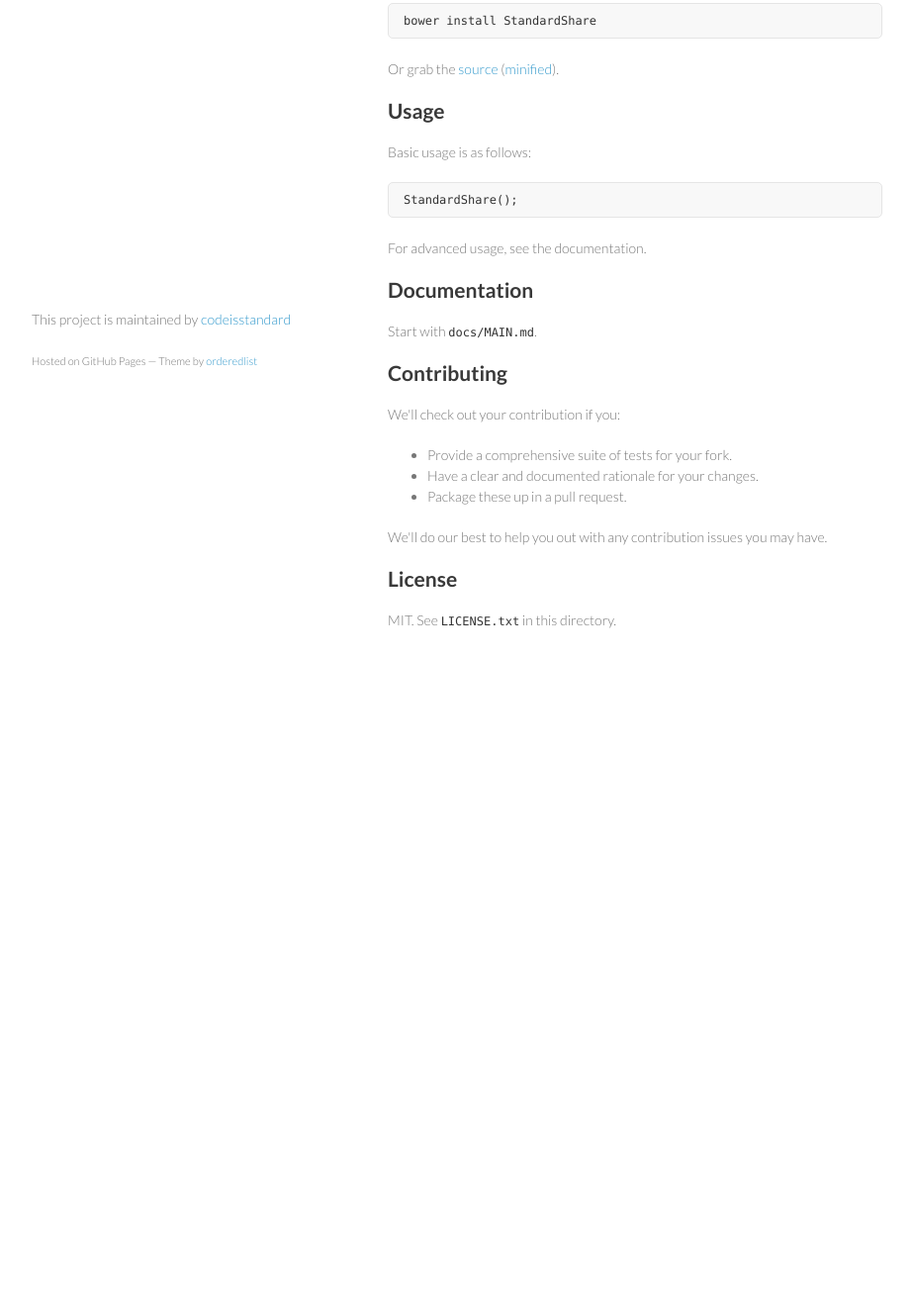
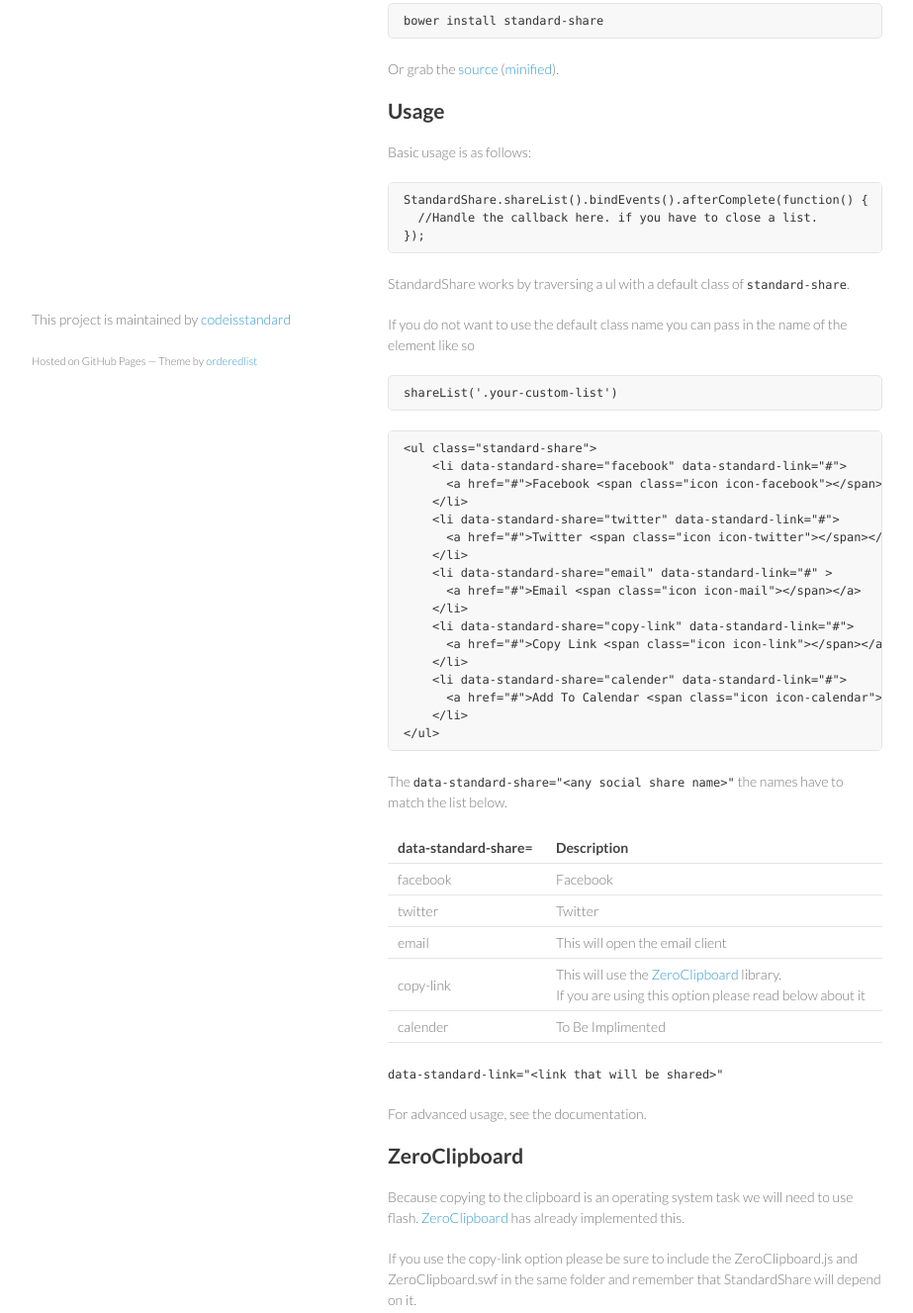
Before and after one commit to codeisstandard/StandardShare, a plain HTML site: page index.html in a window 1280 px wide. Shown: the part 356-1683 px from the top of the page at 99% size, without its empty margins (178-1101 px from the left). Before the commit the page ends 1063 px from the top, so only its background shows below. Drawn offline with Linux system fonts and the light colour scheme.

Commit message:
Create gh-pages branch via GitHub

```diff
--- a/index.html
+++ b/index.html
@@ -45,7 +45,7 @@
 
 <p>Using Bower:</p>
 
-<pre><code>bower install StandardShare
+<pre><code>bower install standard-share
 </code></pre>
 
 <p>Or grab the <a href="https://github.com/codeisstandard/StandardShare/dist/StandardShare.js">source</a> (<a href="https://github.com/codeisstandard/StandardShare/dist/StandardShare.min.js">minified</a>).</p>
@@ -55,15 +55,79 @@
 
 <p>Basic usage is as follows:</p>
 
-<pre><code>StandardShare();
-</code></pre>
+<div class="highlight highlight-javascript"><pre>StandardShare.shareList().bindEvents().afterComplete(<span class="pl-st">function</span>() {
+  <span class="pl-c">//Handle the callback here. if you have to close a list.</span>
+});</pre></div>
+
+<p>StandardShare works by traversing a ul with a default class of <code>standard-share</code>.</p>
+
+<p>If you do not want to use the default class name you can pass in the name of the element like so</p>
+
+<div class="highlight highlight-javascript"><pre>shareList(<span class="pl-s1"><span class="pl-pds">'</span>.your-custom-list<span class="pl-pds">'</span></span>)</pre></div>
+
+<div class="highlight highlight-html"><pre>&lt;<span class="pl-ent">ul</span> <span class="pl-e">class</span>=<span class="pl-s1"><span class="pl-pds">"</span>standard-share<span class="pl-pds">"</span></span>&gt;
+    &lt;<span class="pl-ent">li</span> <span class="pl-e">data-standard-share</span>=<span class="pl-s1"><span class="pl-pds">"</span>facebook<span class="pl-pds">"</span></span> <span class="pl-e">data-standard-link</span>=<span class="pl-s1"><span class="pl-pds">"</span>#<span class="pl-pds">"</span></span>&gt;
+      &lt;<span class="pl-ent">a</span> <span class="pl-e">href</span>=<span class="pl-s1"><span class="pl-pds">"</span>#<span class="pl-pds">"</span></span>&gt;Facebook &lt;<span class="pl-ent">span</span> <span class="pl-e">class</span>=<span class="pl-s1"><span class="pl-pds">"</span>icon icon-facebook<span class="pl-pds">"</span></span>&gt;&lt;/<span class="pl-ent">span</span>&gt;&lt;/<span class="pl-ent">a</span>&gt;
+    &lt;/<span class="pl-ent">li</span>&gt;
+    &lt;<span class="pl-ent">li</span> <span class="pl-e">data-standard-share</span>=<span class="pl-s1"><span class="pl-pds">"</span>twitter<span class="pl-pds">"</span></span> <span class="pl-e">data-standard-link</span>=<span class="pl-s1"><span class="pl-pds">"</span>#<span class="pl-pds">"</span></span>&gt;
+      &lt;<span class="pl-ent">a</span> <span class="pl-e">href</span>=<span class="pl-s1"><span class="pl-pds">"</span>#<span class="pl-pds">"</span></span>&gt;Twitter &lt;<span class="pl-ent">span</span> <span class="pl-e">class</span>=<span class="pl-s1"><span class="pl-pds">"</span>icon icon-twitter<span class="pl-pds">"</span></span>&gt;&lt;/<span class="pl-ent">span</span>&gt;&lt;/<span class="pl-ent">a</span>&gt;
+    &lt;/<span class="pl-ent">li</span>&gt;
+    &lt;<span class="pl-ent">li</span> <span class="pl-e">data-standard-share</span>=<span class="pl-s1"><span class="pl-pds">"</span>email<span class="pl-pds">"</span></span> <span class="pl-e">data-standard-link</span>=<span class="pl-s1"><span class="pl-pds">"</span>#<span class="pl-pds">"</span></span> &gt;
+      &lt;<span class="pl-ent">a</span> <span class="pl-e">href</span>=<span class="pl-s1"><span class="pl-pds">"</span>#<span class="pl-pds">"</span></span>&gt;Email &lt;<span class="pl-ent">span</span> <span class="pl-e">class</span>=<span class="pl-s1"><span class="pl-pds">"</span>icon icon-mail<span class="pl-pds">"</span></span>&gt;&lt;/<span class="pl-ent">span</span>&gt;&lt;/<span class="pl-ent">a</span>&gt;
+    &lt;/<span class="pl-ent">li</span>&gt;
+    &lt;<span class="pl-ent">li</span> <span class="pl-e">data-standard-share</span>=<span class="pl-s1"><span class="pl-pds">"</span>copy-link<span class="pl-pds">"</span></span> <span class="pl-e">data-standard-link</span>=<span class="pl-s1"><span class="pl-pds">"</span>#<span class="pl-pds">"</span></span>&gt;
+      &lt;<span class="pl-ent">a</span> <span class="pl-e">href</span>=<span class="pl-s1"><span class="pl-pds">"</span>#<span class="pl-pds">"</span></span>&gt;Copy Link &lt;<span class="pl-ent">span</span> <span class="pl-e">class</span>=<span class="pl-s1"><span class="pl-pds">"</span>icon icon-link<span class="pl-pds">"</span></span>&gt;&lt;/<span class="pl-ent">span</span>&gt;&lt;/<span class="pl-ent">a</span>&gt;
+    &lt;/<span class="pl-ent">li</span>&gt;
+    &lt;<span class="pl-ent">li</span> <span class="pl-e">data-standard-share</span>=<span class="pl-s1"><span class="pl-pds">"</span>calender<span class="pl-pds">"</span></span> <span class="pl-e">data-standard-link</span>=<span class="pl-s1"><span class="pl-pds">"</span>#<span class="pl-pds">"</span></span>&gt;
+      &lt;<span class="pl-ent">a</span> <span class="pl-e">href</span>=<span class="pl-s1"><span class="pl-pds">"</span>#<span class="pl-pds">"</span></span>&gt;Add To Calendar &lt;<span class="pl-ent">span</span> <span class="pl-e">class</span>=<span class="pl-s1"><span class="pl-pds">"</span>icon icon-calendar<span class="pl-pds">"</span></span>&gt;&lt;/<span class="pl-ent">span</span>&gt;&lt;/<span class="pl-ent">a</span>&gt;
+    &lt;/<span class="pl-ent">li</span>&gt;
+&lt;/<span class="pl-ent">ul</span>&gt;</pre></div>
+
+<p>The <code>data-standard-share="&lt;any social share name&gt;"</code> the names have to match the list below.</p>
+
+<table>
+<thead>
+<tr>
+<th>data-standard-share=</th>
+<th>Description</th>
+</tr>
+</thead>
+<tbody>
+<tr>
+<td>facebook</td>
+<td>Facebook</td>
+</tr>
+<tr>
+<td>twitter</td>
+<td>Twitter</td>
+</tr>
+<tr>
+<td>email</td>
+<td>This will open the email client</td>
+</tr>
+<tr>
+<td>copy-link</td>
+<td>This will use the <a href="https://github.com/zeroclipboard/zeroclipboard">ZeroClipboard</a> library.<br>If you are using this option please read below about it</td>
+</tr>
+<tr>
+<td>calender</td>
+<td>To Be Implimented</td>
+</tr>
+</tbody>
+</table>
+
+<p><code>data-standard-link="&lt;link that will be shared&gt;"</code></p>
 
 <p>For advanced usage, see the documentation.</p>
 
 <h2>
-<a id="documentation" class="anchor" href="#documentation" aria-hidden="true"><span class="octicon octicon-link"></span></a>Documentation</h2>
+<a id="zeroclipboard" class="anchor" href="#zeroclipboard" aria-hidden="true"><span class="octicon octicon-link"></span></a>ZeroClipboard</h2>
 
-<p>Start with <code>docs/MAIN.md</code>.</p>
+<p>Because copying to the clipboard is an operating system task we will need to use flash. <a href="https://github.com/zeroclipboard/zeroclipboard">ZeroClipboard</a>
+has already implemented this.</p>
+
+<p>If you use the copy-link option please be sure to include the ZeroClipboard.js and ZeroClipboard.swf
+in the same folder and remember that StandardShare will depend on it.</p>
 
 <h2>
 <a id="contributing" class="anchor" href="#contributing" aria-hidden="true"><span class="octicon octicon-link"></span></a>Contributing</h2>
```
Also changed, not shown: params.json (+1 -1 lines).
